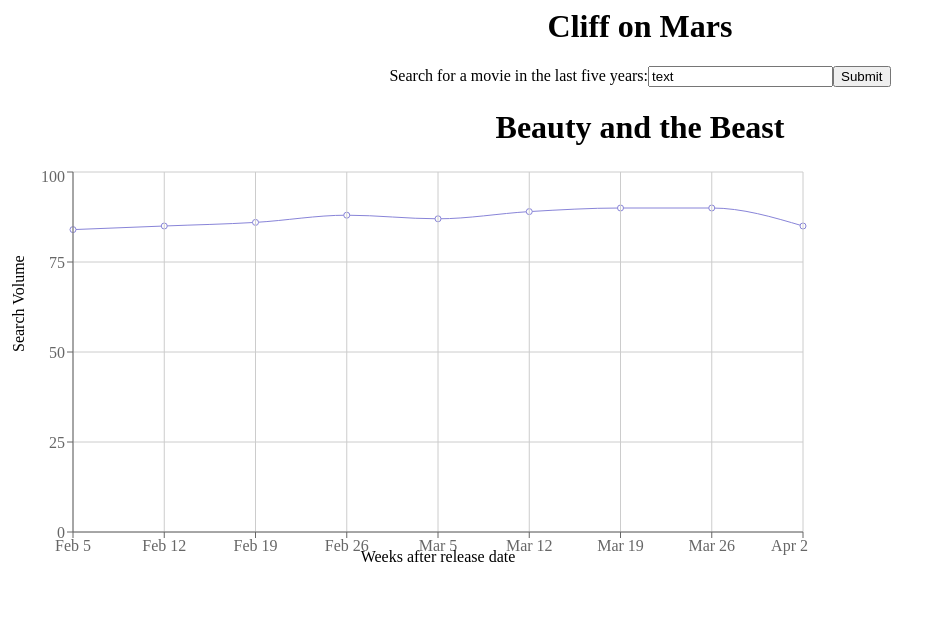
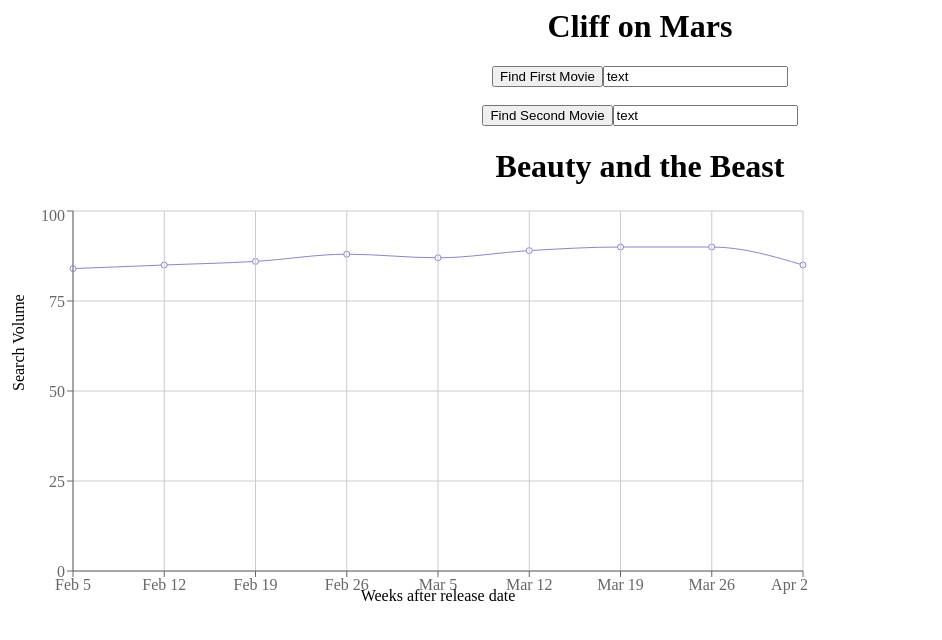
Before and after one commit to hrsf84-mars/mars, a React app: page / in a window 1280 px wide. Shown: the top 640 px of the page, without its empty margins (0-942 px from the left). Built offline with nearby package versions, Linux system fonts and the light colour scheme.

Commit message:
Add search stubs based on new wireframe

```diff
--- a/components/App.js
+++ b/components/App.js
@@ -9,7 +9,10 @@ class App extends React.Component {
     this.state = {
       primary_movie: data,
       secondary_movie: {}, // this is where we will store data to graph a second line graph
-      query: ''
+      comparison_obj: {},
+      is_comparing: false,
+      first_movie_query: '',
+      second_movie_query: ''
     }
 
     // set this binding for onChange
@@ -28,9 +31,12 @@ class App extends React.Component {
         <div id="graph">
           <form>
             <label>
-              Search for a movie in the last five years:
+              <input type="submit" value="Find First Movie" />
               <input type="text" value="text" />
-              <input type="submit" value="Submit" />
+              <br></br>
+              <br></br>
+              <input type="submit" value="Find Second Movie" />
+              <input type="text" value="text" />
             </label>
           </form>
 
--- a/package.json
+++ b/package.json
@@ -34,6 +34,10 @@
     "babel-register": "^6.26.0",
     "chai": "^4.1.2",
     "eslint-config-hackreactor": "git://github.com/reactorcore/eslint-config-hackreactor",
+    "eslint-plugin-import": "^2.8.0",
+    "eslint-plugin-node": "^5.2.1",
+    "eslint-plugin-promise": "^3.6.0",
+    "eslint-plugin-standard": "^3.0.1",
     "mocha": "^4.0.1"
   }
 }
```
Also changed, not shown: .eslintrc.js, 1 other file (tests, documents, lock files or other folders).
